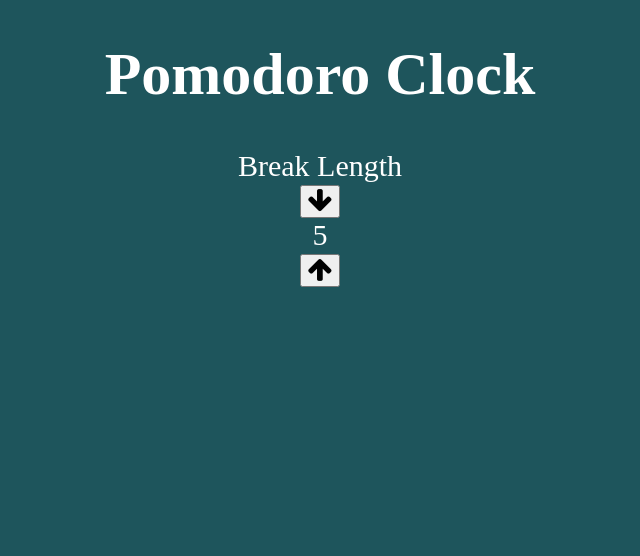
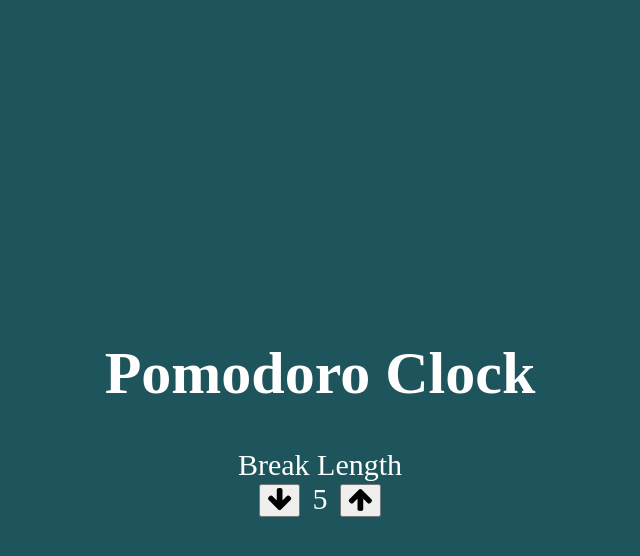
Before and after one commit to OddMagnet/Pomodoro-Clock, a React (Create React App) app: page / in a window 1280 px wide. Shown: the top 556 px of the page, without its empty margins (320-960 px from the left). Built offline with nearby package versions, Linux system fonts and the light colour scheme.

Commit message:
Style container and length control component

```diff
--- a/src/index.css
+++ b/src/index.css
@@ -10,4 +10,31 @@ body {
   font-size: 30px;
   text-align: center;
 }
+
+body #root {
+  display: -webkit-box;
+  display: -ms-flexbox;
+  display: flex;
+  height: 100vh;
+  -webkit-box-pack: center;
+      -ms-flex-pack: center;
+          justify-content: center;
+  -webkit-box-align: center;
+      -ms-flex-align: center;
+          align-items: center;
+}
+
+body #root .length-control {
+  width: 250px;
+}
+
+body #root .btn-control,
+body #root .length-control {
+  display: inline-block;
+}
+
+body #root .btn-control .btn-control:nth-child(3),
+body #root .length-control .btn-control:nth-child(3) {
+  width: 40px;
+}
 /*# sourceMappingURL=index.css.map */
--- a/src/index.scss
+++ b/src/index.scss
@@ -15,4 +15,30 @@ body {
     color: white;
     font-size: 30px;
     text-align: center;
+
+    // root, the container for everything
+    #root {
+        display: flex;
+        height: 100vh;
+        justify-content: center;
+        align-items: center;
+
+        // Style title?
+
+        // timer length control
+        .length-control {
+            width: 250px;
+        }
+        // general buttons stylings?
+
+        // Stylings for Control buttons and length control
+        .btn-control,
+        .length-control {
+            display: inline-block;
+            // give the text inside the length control extra width
+            .btn-control:nth-child(3) {
+                width: 40px;
+            }
+        }
+    }
 }
```
Also changed, not shown: 1 other file (tests, documents, lock files or other folders).
